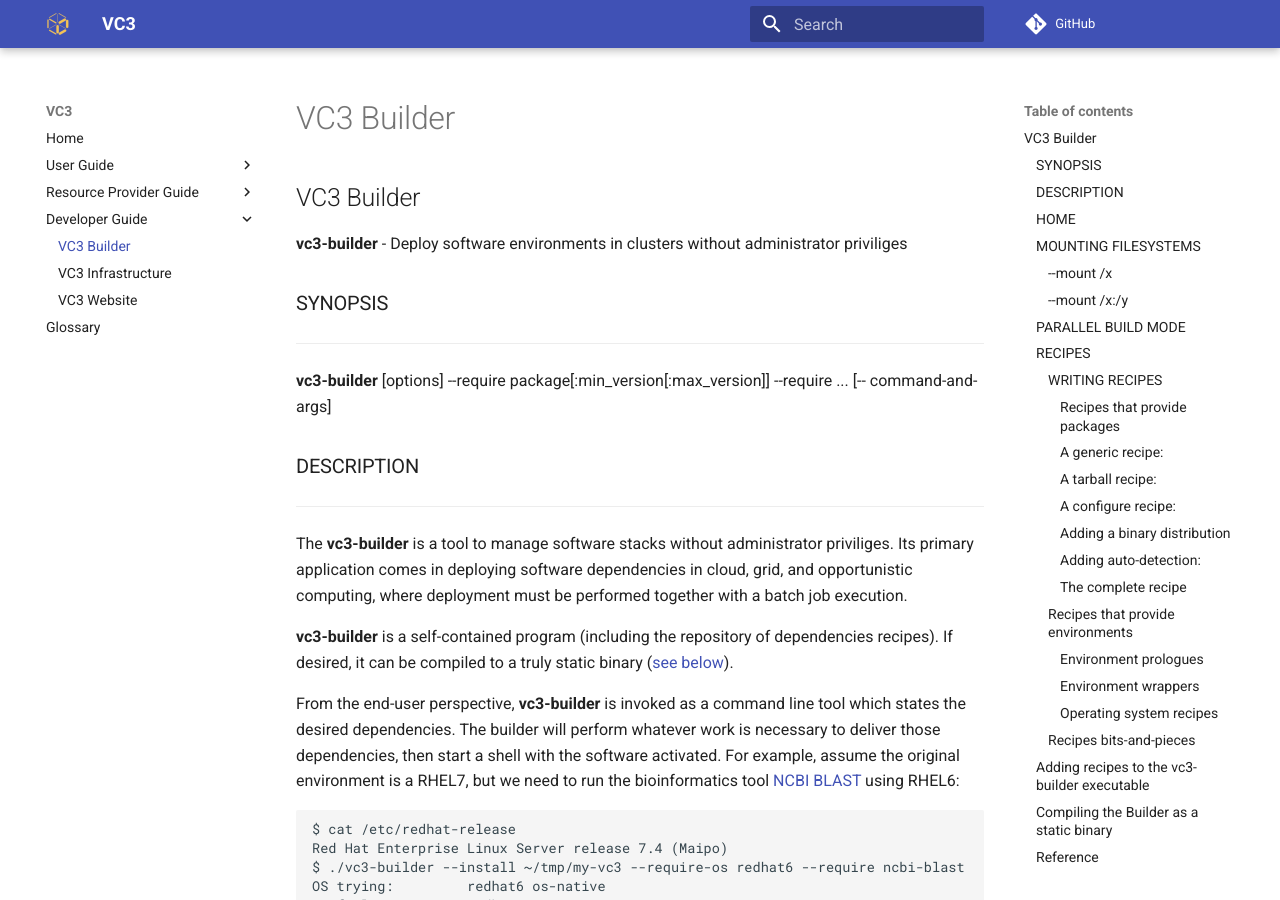
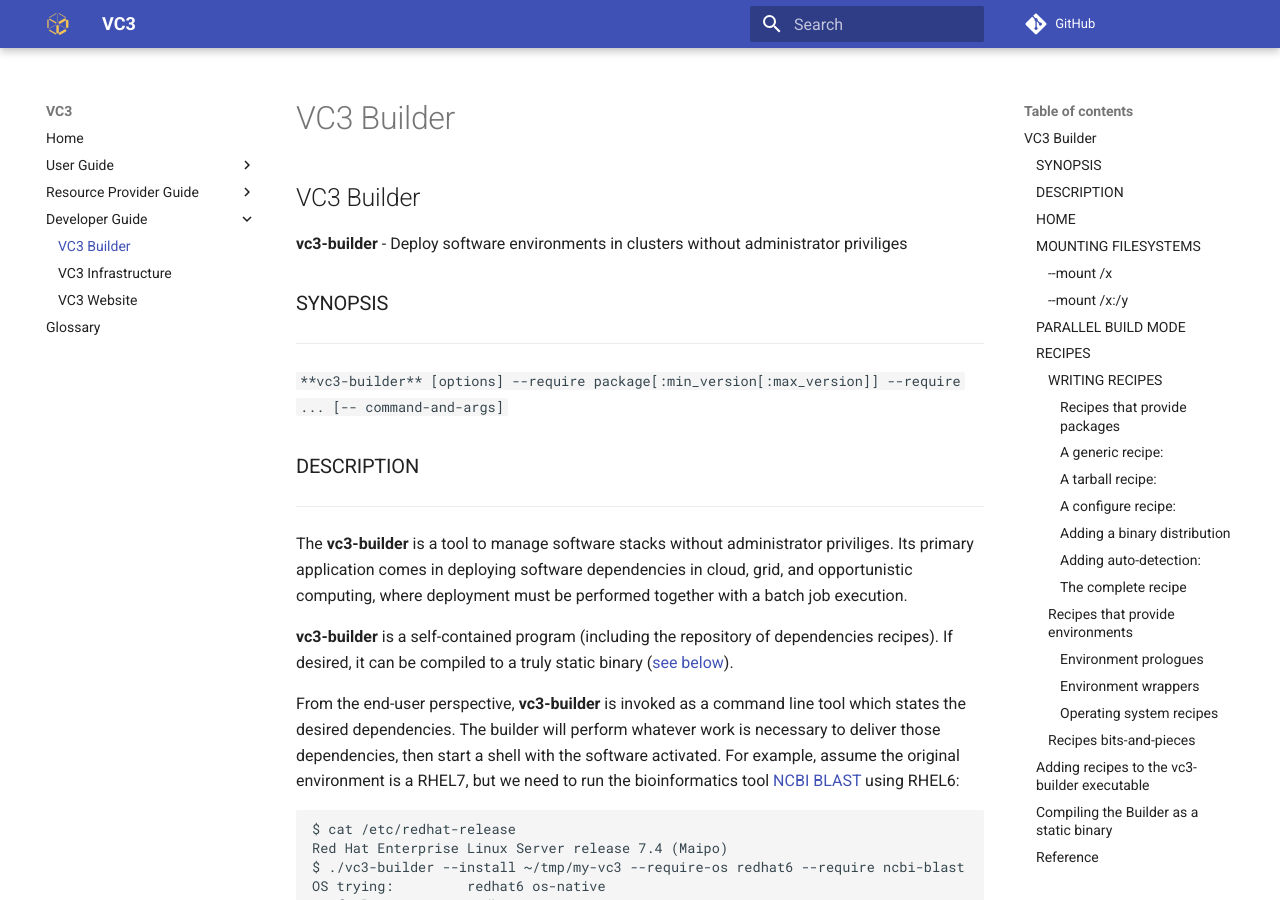
Before and after one commit to vc3-project/vc3-mkdocs, an MkDocs documentation site: the page built from docs/devguide/builder.md, in a window 1280 px wide and 900 px high. Built offline with MkDocs 1.6.1 and Material for MkDocs 9.7.7, drawn with Linux system fonts in a browser that asks for light colours; comment, search, counter and statistics services are not loaded; old or Windows-style settings are respelled for this version of MkDocs.

```diff
--- a/docs/devguide/builder.md
+++ b/docs/devguide/builder.md
@@ -5,7 +5,7 @@
 ### SYNOPSIS
 --------
 
-**vc3-builder** [options] --require package[:min_version[:max_version]] --require ... [-- command-and-args]
+`**vc3-builder** [options] --require package[:min_version[:max_version]] --require ... [-- command-and-args]`
 
 ### DESCRIPTION
 -----------
```
